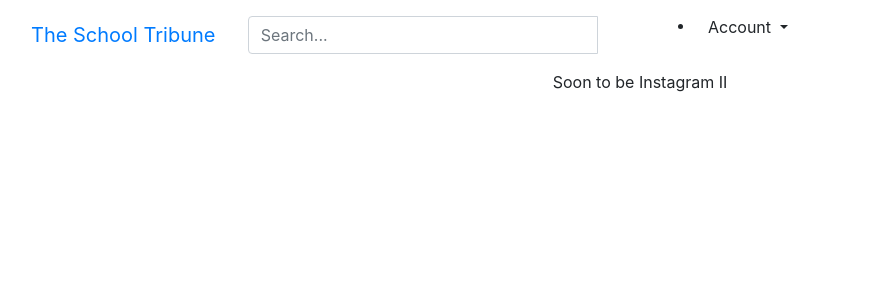
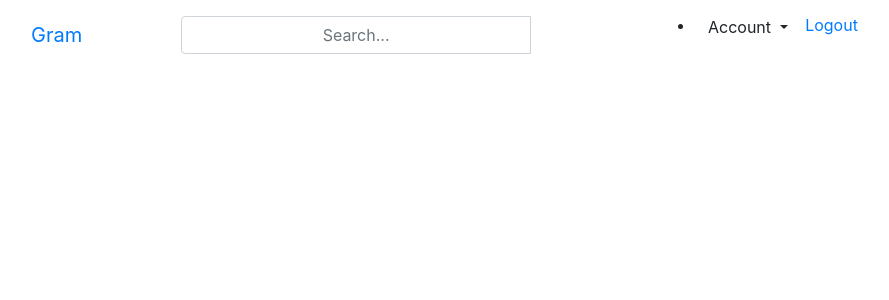
Before and after one commit to dgkilolo/Gram, a Django app: page / in a window 1280 px wide. Shown: the top 300 px of the page, without its empty margins (0-889 px from the left). Run offline with Django 3.2, Linux system fonts and the light colour scheme; the visitor is signed in with stand-in values (Sample User, id 1); data that the repository does not hold is empty; some libraries are stand-ins or nearby versions.

Commit message:
add registration that allows the user to login & logout from the application.

```diff
--- a/gram/templates/base.html
+++ b/gram/templates/base.html
@@ -12,7 +12,7 @@
 
     {% block styles %}
       {% bootstrap_css %}
-      <link rel="stylesheet" href="{% static 'css/baseGram.css' %}">
+      <!-- <link rel="stylesheet" href="{% static 'css/baseGram.css' %}"> -->
     {% endblock %}
 
   </head>
--- a/gram/templates/home.html
+++ b/gram/templates/home.html
@@ -3,7 +3,7 @@
 {% block content %}
 {{block.super}}
 <div class="container-fluid">
-  <p class="text-center" >Soon to be Instagram II</p>
+
   <div class="row">
     {% for pic in images %}
       <div class="col-md-4">
--- a/gram/templates/navbar.html
+++ b/gram/templates/navbar.html
@@ -1,3 +1,4 @@
+{% load bootstrap4 %}
 <!DOCTYPE html>
 <html lang="en">
   <head>
@@ -8,13 +9,13 @@
     <nav class="navbar navbar-inverse" >
       <div class="container-fluid">
         <div class="navbar-header">
-          <a class="navbar-brand" href="">The School Tribune</a>
+          <a class="navbar-brand" href="">Gram</a>
         </div>
         <!-- Adding a search form -->
         <div class="col-sm-4 col-md-4 navbar-right">
           <form class="navbar-form" role="search"  action="">
             <div class="input-group">
-              <input type="text" class="form-control" placeholder="Search..." name="gram">
+              <input type="text" class="form-control" style="text-align: center;" placeholder="Search..." name="gram">
               <div class="input-group-btn">
                 <button class="btn btn-default" type="submit"><i class="glyphicon glyphicon-search"></i> </button>
               </div>
@@ -27,15 +28,13 @@
           {% if user.is_authenticated %}
           <ul>
             <li class="dropdown">
-              <a href="#" class="dropdown-toggle btn btn-default" data-toggle="dropdown" role="button" aria-expanded="false">Account
-                        <span class="caret"></span>
-                    </a>
+              <a href="#" class="dropdown-toggle btn btn-default" data-toggle="dropdown" role="button" aria-expanded="false">
+                Account <span class="caret"></span>
+              </a>
+              <a href="/accounts/logout">Logout</a>
               <ul class="dropdown-menu" role="menu">
                 <li>
                   <a href="">Home</a>
-                </li>
-                <li>
-                  <a href="">Create Article</a>
                 </li>
                 <li>
                   <a href="/accounts/password/change">Change Password</a>
--- a/gram/views.py
+++ b/gram/views.py
@@ -1,8 +1,10 @@
 from django.shortcuts import render, redirect
 import datetime as datetime
 from .models import Image
+from django.contrib.auth.decorators import login_required
 
 # Create your views here.
+
 def home(request):
   images = Image.all_images()
   return render(request, 'home.html', {'images':images} )
--- a/gram_prj/settings.py
+++ b/gram_prj/settings.py
@@ -126,3 +126,6 @@ STATIC_URL = '/static/'
 
 MEDIA_URL = '/media/'
 MEDIA_ROOT = os.path.join(BASE_DIR, 'media')
+
+LOGIN_REDIRECT_URL = '/'
+LOGOUT_REDIRECT_URL = '/'
--- a/gram_prj/urls.py
+++ b/gram_prj/urls.py
@@ -25,5 +25,5 @@ urlpatterns = [
     path('accounts/register/', RegistrationView.as_view(success_url='/'), name='django_registration_register'),
     path('accounts/', include('django_registration.backends.one_step.urls')),
     path('accounts/',include('django.contrib.auth.urls')),
-    path('logout/', LogoutView, {"next_page":'/'}),
+    path('accounts/logout',LogoutView.as_view(redirect_field_name ='/accounts/login')),
 ]
--- a/requirements.txt
+++ b/requirements.txt
@@ -1,7 +1,9 @@
 asgiref==3.2.7
 beautifulsoup4==4.9.1
+confusable-homoglyphs==3.2.0
 Django==3.0.6
 django-bootstrap4==1.1.1
+django-registration==3.1
 Pillow==7.1.2
 pkg-resources==0.0.0
 psycopg2==2.8.5
```
